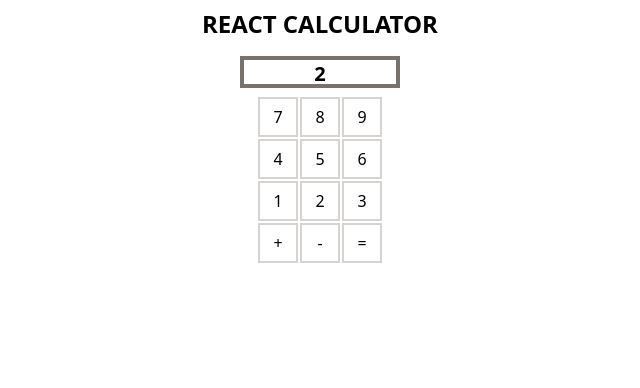
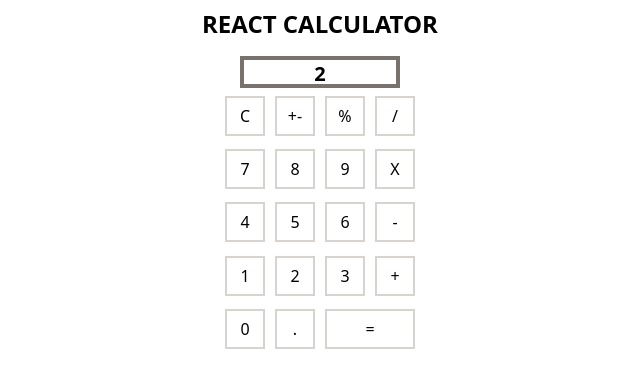
Before and after one commit to MaciejDabrowski1999/react-calculator, a React (Vite) app: page / in a window 1280 px wide. Shown: the top 388 px of the page, without its empty margins (320-960 px from the left). Built offline with nearby package versions, Linux system fonts and the light colour scheme.

Commit message:
improve button box component

```diff
--- a/src/components/Button.jsx
+++ b/src/components/Button.jsx
@@ -1,7 +1,11 @@
-export default function Button({ children, ...props }) {
+export default function Button({ onClick, sign }) {
+	let moduleClass = 'size-10 border-2 border-stone-300'
+	if (sign === '=') {
+		moduleClass += ' size-10 w-[90px]'
+	}
 	return (
-		<button {...props} className="size-10 border-2 border-stone-300">
-			{children}
+		<button onClick={onClick} className={moduleClass}>
+			{sign}
 		</button>
 	)
 }
--- a/src/components/Buttons.jsx
+++ b/src/components/Buttons.jsx
@@ -1,51 +1,17 @@
 import Button from './Button'
+
+import { signs } from '../utils/signs.js'
+
 export default function Buttons() {
 	return (
-		<table>
-			<tr>
-				<td>
-					<Button>7</Button>
-				</td>
-				<td>
-					<Button>8</Button>
-				</td>
-				<td>
-					<Button>9</Button>
-				</td>
-			</tr>
-			<tr>
-				<td>
-					<Button>4</Button>
-				</td>
-				<td>
-					<Button>5</Button>
-				</td>
-				<td>
-					<Button>6</Button>
-				</td>
-			</tr>
-			<tr>
-				<td>
-					<Button>1</Button>
-				</td>
-				<td>
-					<Button>2</Button>
-				</td>
-				<td>
-					<Button>3</Button>
-				</td>
-			</tr>
-			<tr>
-				<td>
-					<Button>+</Button>
-				</td>
-				<td>
-					<Button>-</Button>
-				</td>
-				<td>
-					<Button>=</Button>
-				</td>
-			</tr>
-		</table>
+		<ul className="flex flex-wrap gap-2.5 w-[190px] h-64">
+			{signs.flat().map((sign, index) => {
+				return (
+					<li key={index}>
+						<Button sign={sign}></Button>
+					</li>
+				)
+			})}
+		</ul>
 	)
 }
--- /dev/null
+++ b/src/utils/signs.js
@@ -0,0 +1,7 @@
+export const signs = [
+	['C', '+-', '%', '/'],
+	[7, 8, 9, 'X'],
+	[4, 5, 6, '-'],
+	[1, 2, 3, '+'],
+	[0, '.', '='],
+]
```
